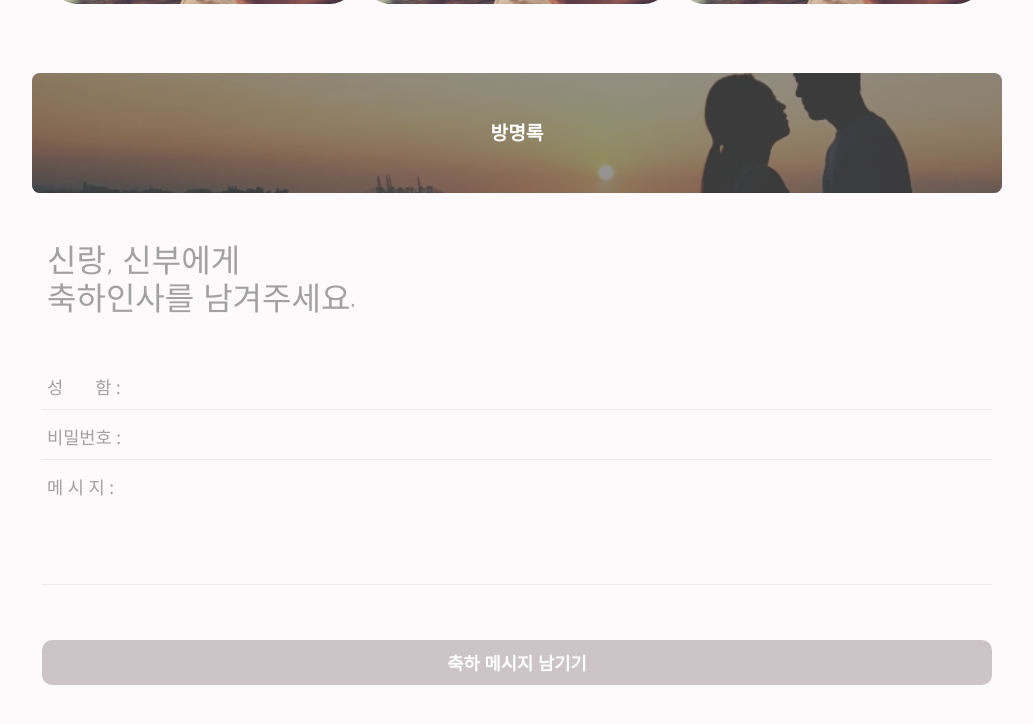
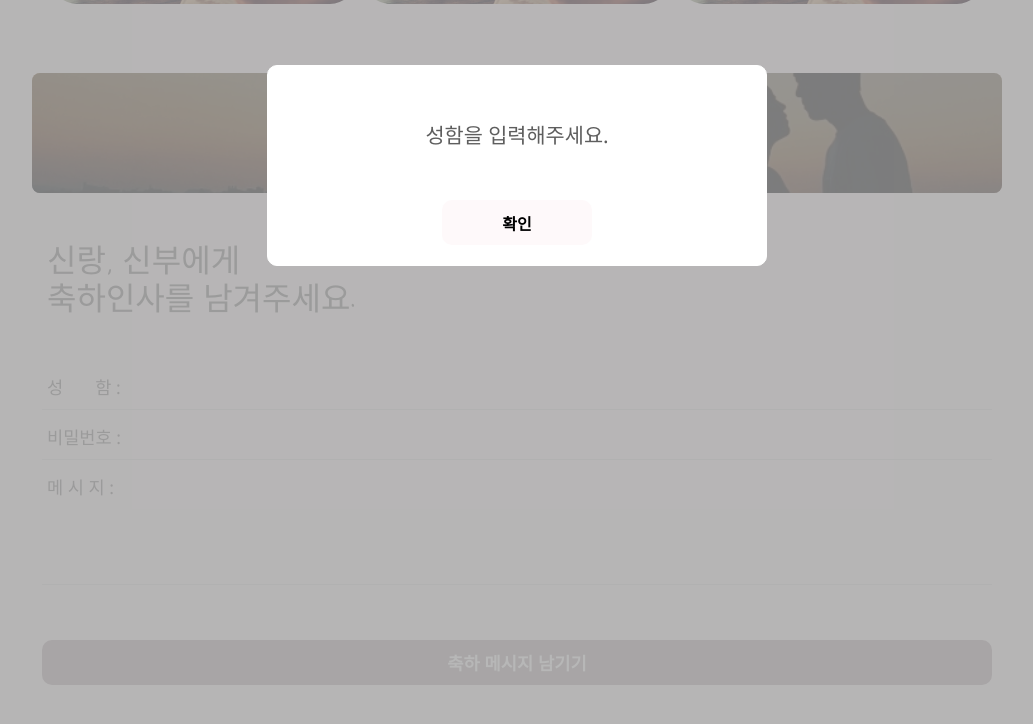
Before and after one commit to minw1540/wedding-invitation, a Vue app in the folder wedding/: page / in a window 1280 px wide. Both pictures are taken after a click on the button "축하 메시지 남기기". Shown: the part 2203-2927 px from the top of the page, without its empty margins (123-1156 px from the left). Built offline with nearby package versions, Linux system fonts and the light colour scheme; a small style sheet from the web is missing.

Commit message:
[add] custom alert modal 추가

```diff
--- a/wedding/src/components/comment/comment.vue
+++ b/wedding/src/components/comment/comment.vue
@@ -1,6 +1,6 @@
 <template>
     <div class="section-container">
-		<Alert :text="'안녕하세요'" :isOpen="false"></Alert>
+		<Alert v-if="alertModal.isOpen" :text="alertModal.text"></Alert>
         <Separation :name="'방명록'"></Separation>
         <div class="comment-title-box">
             <div class="comment-title nanum-pen-font">신랑, 신부에게</div>
--- a/wedding/src/components/comment/js/comment.js
+++ b/wedding/src/components/comment/js/comment.js
@@ -17,6 +17,10 @@ export default {
 				content : '',
 			},
 			commentList : [],
+			alertModal : {
+				test : '',
+				isOpen :  false
+			}
 		};
     },
     methods : {
@@ -27,17 +31,17 @@ export default {
 			let content = this.userInput.content.trim();
 
 			if(name === ''){
-				alert('성함을 입력해주세요.');
+				this.onOpenAlertModal('성함을 입력해주세요.');
 				return;
 			}
 
 			if(pwd === ''){
-				alert('비밀번호를 입력해주세요.');
+				this.onOpenAlertModal('비밀번호를 입력해주세요.');
 				return;
 			}
 
 			if(content === ''){
-				alert('메시지를 입력해주세요.');
+				this.onOpenAlertModal('메시지를 입력해주세요.');
 				return;
 			}
 
@@ -56,6 +60,20 @@ export default {
 			};
 			return;
 		},
+		onOpenAlertModal(text){
+
+			if(typeof text === 'undefined'){
+				return;
+			}
+
+			this.alertModal.text = text;
+			this.alertModal.isOpen = true;
+			return;
+		},
+		onCloseAlertModal(){
+			this.alertModal.isOpen = false;
+			return;
+		}
     },
     created() {
         return;
--- a/wedding/src/directives/alert/alert.vue
+++ b/wedding/src/directives/alert/alert.vue
@@ -2,7 +2,7 @@
 	<div class="alert-modal-container">
 		<div class="alert-contents-area">
 			<div class="alert-text">
-				안녕하세요?
+				{{ text }}
 			</div>
 
 			<div class="alert-btn-box">
--- a/wedding/src/directives/alert/css/alert.css
+++ b/wedding/src/directives/alert/css/alert.css
@@ -1,5 +1,4 @@
 .alert-modal-container {
-	display: none;
 	width: 100%;
 	height: 100%;
 	position: fixed;
@@ -8,9 +7,11 @@
 	z-index: 99999;
 	background: rgba(153,153,153,0.7);
 	padding: 65px 20px 0 20px;
+	text-align: center;
 }
 
 .alert-contents-area {
+	display: inline-block;
 	width: 100%;
     height: auto;
     max-width: 500px;
--- a/wedding/src/directives/alert/js/alert.js
+++ b/wedding/src/directives/alert/js/alert.js
@@ -1,9 +1,9 @@
 export default {
     name : 'Alert',
-    props : ['text', 'isOpen'],
+    props : ['text'],
     methods : {
 		closeAlert() {
-			console.log(this);
+			this.$parent.onCloseAlertModal();
 			return;
 		}
     },
```
